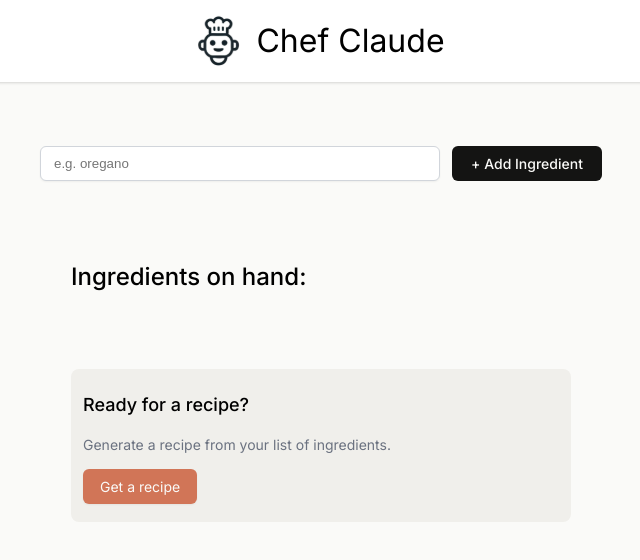
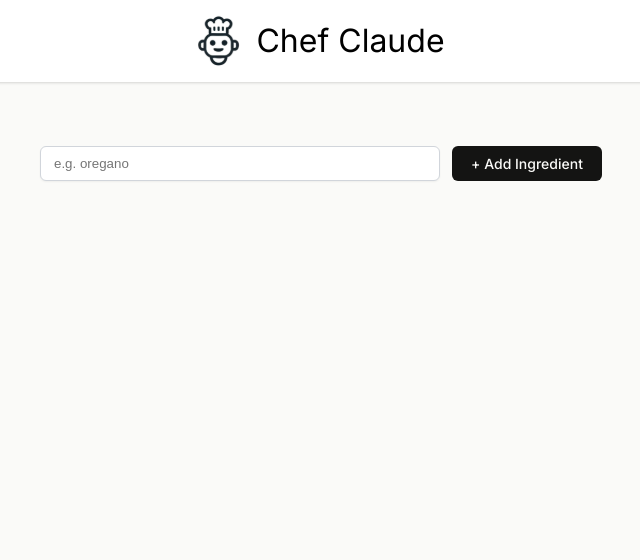
Before and after one commit to eve1ne/react-practice, a React (Vite) app: page / in a window 1280 px wide. Shown: the top 560 px of the page, without its empty margins (319-959 px from the left). Built offline with nearby package versions, Linux system fonts and the light colour scheme.

Commit message:
update display properties

```diff
--- a/src/components/Inputer.jsx
+++ b/src/components/Inputer.jsx
@@ -14,13 +14,6 @@ export default function Inputer() {
 
         // Adds the new ingredient to the end of the list after the last previous ingredient that was added
         setIngredients(prevIngredients => [...prevIngredients, newIngredient])
-
-        let showIngredients = false
-        if (ingredients.length === 0) {
-            showIngredients = false
-        } else {
-            showIngredients = true
-        }
     }
 
     return(
@@ -36,14 +29,14 @@ export default function Inputer() {
                     + Add Ingredient
                 </button>
             </form>
-            <section>
+            <section {...ingredients.length === 0 && { className: "hide-ingredients" }}>
                 <div className="ingredients-list">
                     <h2>Ingredients on hand:</h2>
                     <ul>
                         {ingredientsListItems}
                     </ul>
                 </div>
-                <div className="recipe-generator">
+                <div className="recipe-generator" {...ingredients.length < 4 && { className: "hide-ingredients" }}>
                     <h3>Ready for a recipe?</h3>
                     <p>Generate a recipe from your list of ingredients.</p>
                     <button>Get a recipe</button>
--- a/src/index.css
+++ b/src/index.css
@@ -108,3 +108,7 @@ header > h1 {
     font-weight: 500;
     line-height: 24px;
 }
+
+.hide-ingredients {
+    display: none;
+}
```
